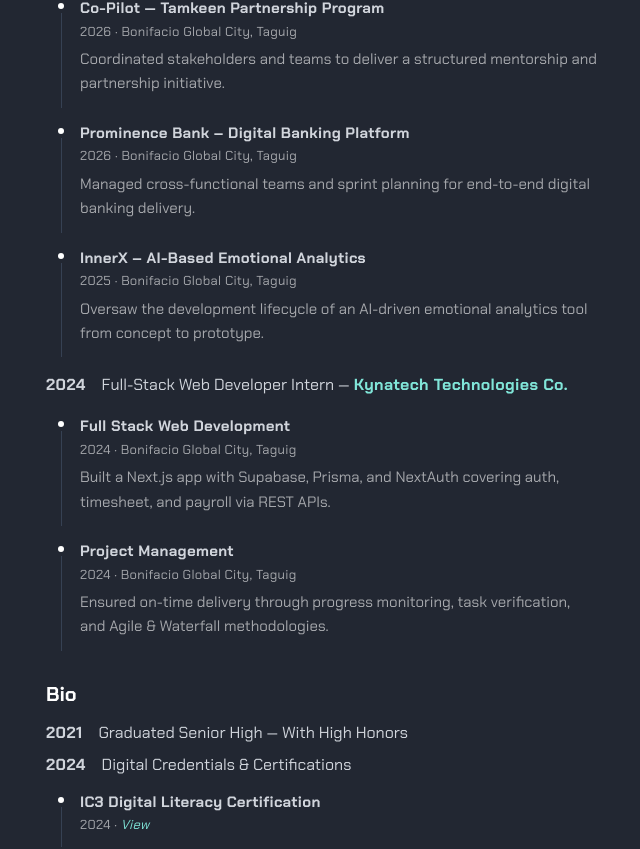
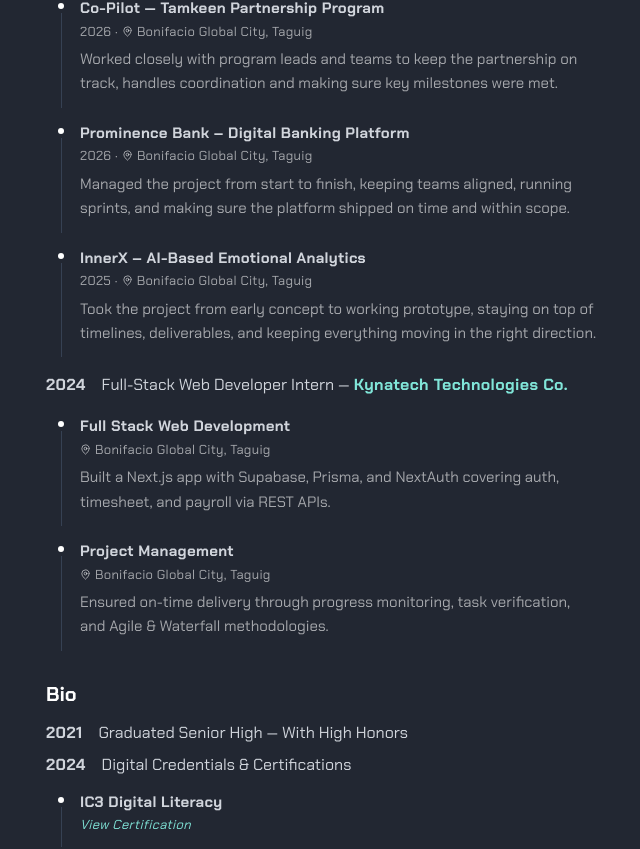
Before and after one commit to samssiams/portfolio, a Next.js app: page / in a window 1280 px wide. Shown: the part 653-1502 px from the top of the page, without its empty margins (318-958 px from the left). Built offline with nearby package versions, Linux system fonts and the light colour scheme.

Commit message:
small updates

```diff
--- a/app/page.tsx
+++ b/app/page.tsx
@@ -170,9 +170,9 @@
       </p>
       <div className="ml-1 mt-3 flex flex-col gap-3">
         {[
-                    { title: "Co-Pilot — Tamkeen Partnership Program", date: "2026", place: "Bonifacio Global City, Taguig", desc: "Coordinated stakeholders and teams to deliver a structured mentorship and partnership initiative." },
-                    { title: "Prominence Bank – Digital Banking Platform", date: "2026", place: "Bonifacio Global City, Taguig", desc: "Managed cross-functional teams and sprint planning for end-to-end digital banking delivery." },
-                    { title: "InnerX – AI-Based Emotional Analytics", date: "2025", place: "Bonifacio Global City, Taguig", desc: "Oversaw the development lifecycle of an AI-driven emotional analytics tool from concept to prototype." },
+          { title: "Co-Pilot — Tamkeen Partnership Program", date: "2026", place: "Bonifacio Global City, Taguig", desc: "Worked closely with program leads and teams to keep the partnership on track, handles coordination and making sure key milestones were met." },
+          { title: "Prominence Bank – Digital Banking Platform", date: "2026", place: "Bonifacio Global City, Taguig", desc: "Managed the project from start to finish, keeping teams aligned, running sprints, and making sure the platform shipped on time and within scope." },
+          { title: "InnerX – AI-Based Emotional Analytics", date: "2025", place: "Bonifacio Global City, Taguig", desc: "Took the project from early concept to working prototype, staying on top of timelines, deliverables, and keeping everything moving in the right direction." },
         ].map((project) => (
           <div key={project.title} className="project-card flex gap-4 cursor-default">
             <div className="flex flex-col items-center pt-[6px]">
@@ -181,7 +181,10 @@
             </div>
             <div className="flex flex-col gap-[2px] pb-3">
               <p className="project-card-title text-gray-300 text-[15px] font-semibold tracking-[0.3px] transition-colors duration-200">{project.title}</p>
-                        <p className="text-[13px] tracking-[0.3px]" style={{ color: "rgba(255,255,255,0.6)" }}>{project.date} · {project.place}</p>
+<p className="text-[13px] tracking-[0.3px] flex items-baseline gap-1" style={{ color: "rgba(255,255,255,0.6)" }}>
+  {project.date && <span>{project.date} ·</span>}
+  <MapPin size={11} className="relative top-[1px] shrink-0" /> {project.place}
+</p>
               <p className="text-[15px] leading-relaxed mt-1" style={{ color: "rgba(255,255,255,0.6)" }}>{project.desc}</p>
             </div>
           </div>
@@ -197,8 +200,8 @@
       </p>
       <div className="ml-1 mt-3 flex flex-col gap-3">
         {[
-                    { title: "Full Stack Web Development", date: "2024", place: "Bonifacio Global City, Taguig", desc: "Built a Next.js app with Supabase, Prisma, and NextAuth covering auth, timesheet, and payroll via REST APIs." },
-                    { title: "Project Management", date: "2024", place: "Bonifacio Global City, Taguig", desc: "Ensured on-time delivery through progress monitoring, task verification, and Agile & Waterfall methodologies." },
+          { title: "Full Stack Web Development", date: "", place: "Bonifacio Global City, Taguig", desc: "Built a Next.js app with Supabase, Prisma, and NextAuth covering auth, timesheet, and payroll via REST APIs." },
+          { title: "Project Management", date: "", place: "Bonifacio Global City, Taguig", desc: "Ensured on-time delivery through progress monitoring, task verification, and Agile & Waterfall methodologies." },
         ].map((project) => (
           <div key={project.title} className="project-card flex gap-4 cursor-default">
             <div className="flex flex-col items-center pt-[6px]">
@@ -207,7 +210,10 @@
             </div>
             <div className="flex flex-col gap-[2px] pb-3">
               <p className="project-card-title text-gray-300 text-[15px] font-semibold tracking-[0.3px] transition-colors duration-200">{project.title}</p>
-                        <p className="text-[13px] tracking-[0.3px]" style={{ color: "rgba(255,255,255,0.6)" }}>{project.date} · {project.place}</p>
+<p className="text-[13px] tracking-[0.3px] flex items-baseline gap-1" style={{ color: "rgba(255,255,255,0.6)" }}>
+  {project.date && <span>{project.date} ·</span>}
+  <MapPin size={11} className="relative top-[1px] shrink-0" /> {project.place}
+</p>
               <p className="text-[15px] leading-relaxed mt-1" style={{ color: "rgba(255,255,255,0.6)" }}>{project.desc}</p>
             </div>
           </div>
@@ -231,10 +237,10 @@
               </p>
               <div className="ml-1 mt-3 flex flex-col gap-3">
                 {[
-                  { label: "IC3 Digital Literacy Certification", href: "/IC3 GS6 Level 1.pdf", date: "2024" },
-                  { label: "Microsoft Office Specialist Associate (Microsoft 365)", href: "/Microsoft Office Specialist  Associate.pdf", date: "2024" },
-                  { label: "Information Technology Specialist in Network Security", href: "/Network Security.pdf", date: "2024" },
-                  { label: "Information Technology Specialist in Networking", href: "/Networking.pdf", date: "2024" },
+                  { label: "IC3 Digital Literacy", href: "/IC3 GS6 Level 1.pdf", date: "" },
+                  { label: "Microsoft Office Specialist Associate (Microsoft 365)", href: "/Microsoft Office Specialist  Associate.pdf", date: "" },
+                  { label: "Information Technology Specialist in Network Security", href: "/Network Security.pdf", date: "" },
+                  { label: "Information Technology Specialist in Networking", href: "/Networking.pdf", date: "" },
                 ].map((cert) => {
                   const linkClass = "relative group italic font-light tracking-[0.38px] text-[#81E6D9]";
                   const spanClass = "absolute left-0 -bottom-[2px] w-0 h-[2px] bg-[#81E6D9] transition-all duration-300 group-hover:w-full";
@@ -247,9 +253,9 @@
                       <div className="flex flex-col gap-[2px] pb-3">
                         <p className="cert-title text-gray-300 text-[15px] font-semibold tracking-[0.3px] transition-colors duration-200">{cert.label}</p>
                         <p className="text-[13px] tracking-[0.3px]" style={{ color: "rgba(255,255,255,0.6)" }}>
-                          {cert.date} ·{" "}
+                          {cert.date} {" "}
                           <a href={cert.href} target="_blank" rel="noopener noreferrer" className={linkClass}>
-                            View
+                            View Certification
                             <span className={spanClass} />
                           </a>
                         </p>
--- a/components/Footer.tsx
+++ b/components/Footer.tsx
@@ -4,7 +4,7 @@
 
 const Footer = () => {
   return (
-    <footer className="w-full bg-[#232732]">
+    <footer className="w-full bg-[#222732] backdrop-blur-sm py-1">
       <div className="flex items-center justify-center text-[13px] font-regular text-gray-400 tracking-[0.38px] mb-8 mt-10">
         © {new Date().getFullYear()} Samuel Cruz. All Rights Reserved.
       </div>
--- a/components/Header.tsx
+++ b/components/Header.tsx
@@ -17,7 +17,7 @@
   };
 
   return (
-    <header className="fixed top-0 left-1/2 z-10 w-full -translate-x-1/2 bg-[#232732]/50 backdrop-blur-sm py-1">
+    <header className="fixed top-0 left-1/2 z-10 w-full -translate-x-1/2 bg-[#222732]/90 backdrop-blur-sm py-1">
       <div className="mx-auto flex w-full max-w-[900px] items-center justify-between px-6 py-2 text-[20px] font-bold">
 
         {/* Logo */}
```
Lines whose indentation alone changed are shown as unchanged.
